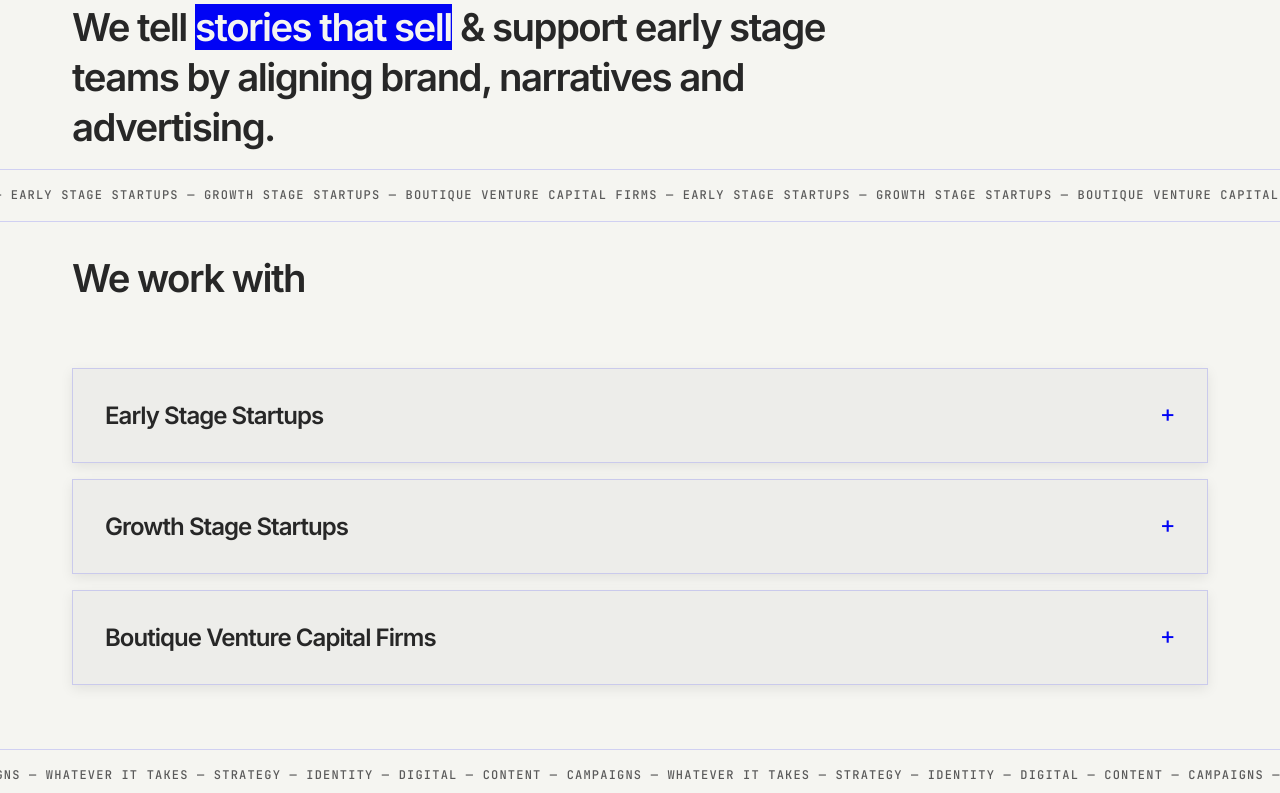
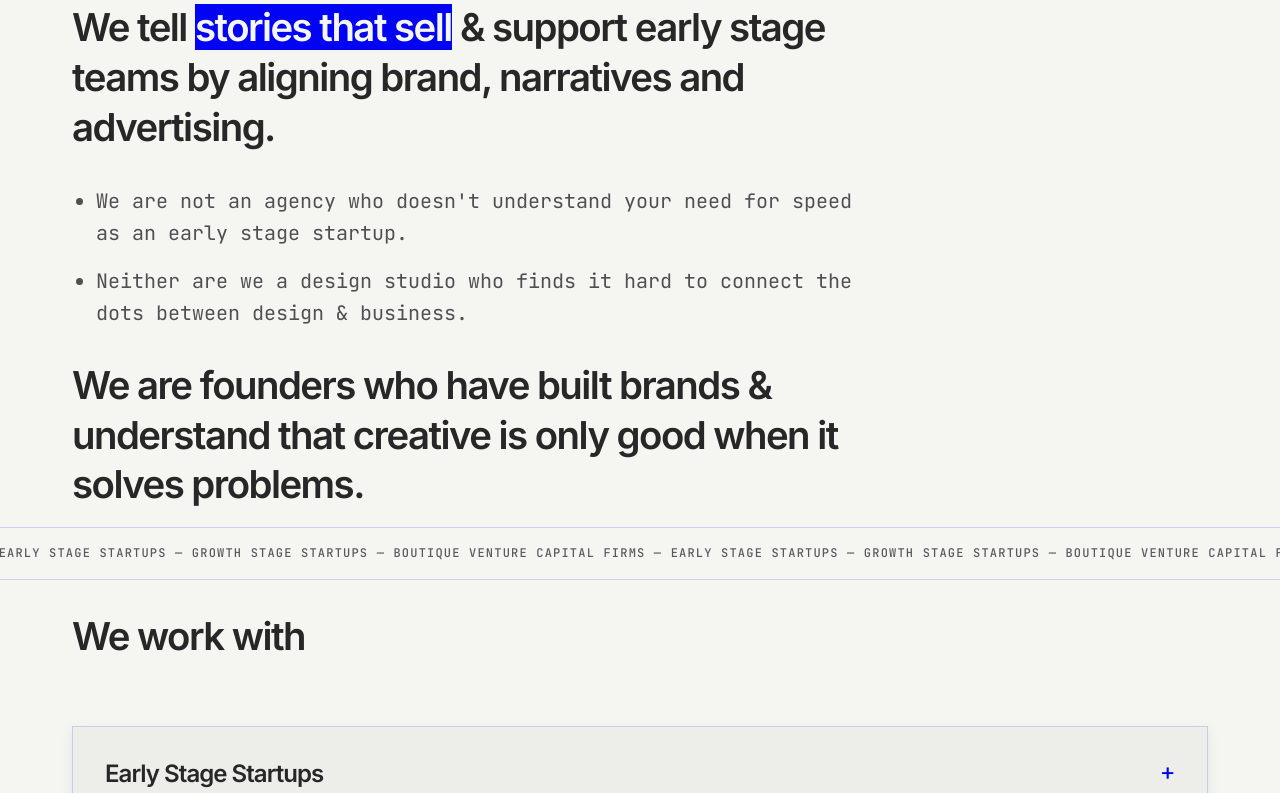
Before and after one commit to srijanm/explicit-site, a plain HTML site: page index.html in a window 1280 px wide. Shown: the part 1460-2253 px from the top of the page. Drawn offline with Linux system fonts and the light colour scheme.

Commit message:
Add bullet points to bridge section
- Add agency/design studio contrast points as bullet list
- Add founders closing statement
- Style bridge list with appropriate typography

🤖 Generated with [Claude Code](https://claude.com/claude-code)

Co-Authored-By: Claude Opus 4.5 <noreply@anthropic.com>

```diff
--- a/css/styles.css
+++ b/css/styles.css
@@ -726,6 +726,24 @@ button:focus-visible {
   margin-top: var(--space-md);
 }
 
+.bridge__list {
+  margin: var(--space-md) 0;
+  padding-left: 1.5em;
+  list-style-type: disc;
+}
+
+.bridge__list li {
+  font-family: var(--font-body);
+  font-size: clamp(1rem, 2vw, 1.25rem);
+  line-height: 1.6;
+  margin-bottom: var(--space-sm);
+  opacity: 0.8;
+}
+
+.bridge__list li:last-child {
+  margin-bottom: 0;
+}
+
 .easter-egg-die {
   color: var(--accent);
   cursor: pointer;
--- a/index.html
+++ b/index.html
@@ -275,6 +275,11 @@ Say hi: hello@explicit.studio
         <p class="bridge__text">100,000 startups <span class="easter-egg-die">die</span> each year. <span class="egg-gong" id="eggGong">🔔</span></p>
         <p class="bridge__text">Stories live forever.</p>
         <p class="bridge__text">We tell <span class="highlight">stories that sell</span> &amp; support early stage teams by aligning brand, narratives and advertising.</p>
+        <ul class="bridge__list">
+          <li>We are not an agency who doesn't understand your need for speed as an early stage startup.</li>
+          <li>Neither are we a design studio who finds it hard to connect the dots between design &amp; business.</li>
+        </ul>
+        <p class="bridge__text">We are founders who have built brands &amp; understand that creative is only good when it solves problems.</p>
       </div>
     </section>
 
```
